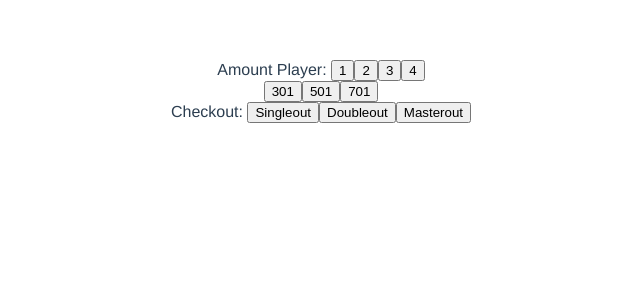
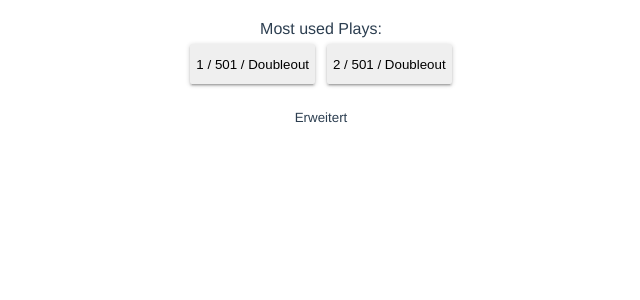
Before and after one commit to dieserak/dartscorer, a Vue app: page / in a window 1280 px wide. Shown: the top 300 px of the page, without its empty margins (319-959 px from the left). Built offline with nearby package versions, Linux system fonts and the light colour scheme; what vue-speech would draw is missing.

Commit message:
New stuff

```diff
--- a/src/App.vue
+++ b/src/App.vue
@@ -1,8 +1,20 @@
 <template>
 	<div id="app">
-		<div v-if="!goNext">
-			<div>
-				Amount Player:
+		<div v-if="!goNext" class="settings">
+			<div class="settings__item">
+				Most used Plays:<br>
+				<button @click="setAmountPlayers(1); setScore(501); setCheckout('d'); goNext = true;">
+					1 / 501 / Doubleout
+				</button>
+				<button @click="setAmountPlayers(2); setScore(501); setCheckout('d'); goNext = true;">
+					2 / 501 / Doubleout
+				</button>
+			</div>
+			<small @click="moreSettingsVisible = !moreSettingsVisible"><br>Erweitert</small>
+			<div v-if="moreSettingsVisible">
+				<div class="settings__item">
+					Players:<br>
+					<!-- have to be radiobuttons -->
 					<button @click="setAmountPlayers(1)">
 						1
 					</button>
@@ -16,7 +28,8 @@
 						4
 					</button>
 				</div>
-			<div>
+				<div class="settings__item">
+					X01<br>
 					<button @click="setScore(301)">
 						301
 					</button>
@@ -27,8 +40,8 @@
 						701
 					</button>
 				</div>
-			<div>
-				Checkout:
+				<div class="settings__item">
+					Checkout<br>
 					<button @click="setCheckout('s')">
 						Singleout
 					</button>
@@ -38,6 +51,7 @@
 					<button @click="setCheckout('t')">
 						Masterout
 					</button>
+				</div>
 			</div>
 		</div>
 		<Match
@@ -59,6 +73,7 @@ export default {
 	},
 	data() {
 		return {
+			moreSettingsVisible: false,
 			amountPlayers: 2,
 			score: 501,
 			checkout: "d",
@@ -80,13 +95,33 @@ export default {
 };
 </script>
 
-<style>
+<style lang="scss">
+.settings{
+	&__item{
+		padding-top: 20px;
+	}
+	button{
+		-webkit-appearance: none;
+		border: 0;
+		min-width: 60px;
+		min-height: 40px;
+		border-radius: 2px;
+		margin: 6px;
+		cursor: pointer;
+		-webkit-box-shadow: 0 2px 2px 0 rgba(0,0,0,0.14), 0 3px 1px -2px rgba(0,0,0,0.12), 0 1px 5px 0 rgba(0,0,0,0.2);
+    	box-shadow: 0 2px 2px 0 rgba(0,0,0,0.14), 0 3px 1px -2px rgba(0,0,0,0.12), 0 1px 5px 0 rgba(0,0,0,0.2);
+	}
+}
+
+html,body,#app{
+	height: 100%;
+}
+html,body{ margin: 0;}
   #app {
     font-family: "Avenir", Helvetica, Arial, sans-serif;
     -webkit-font-smoothing: antialiased;
     -moz-osx-font-smoothing: grayscale;
     text-align: center;
     color: #2c3e50;
-    margin-top: 60px;
   }
 </style>
--- a/src/components/Match.vue
+++ b/src/components/Match.vue
@@ -1,5 +1,6 @@
 <template>
-	<div class="scoreboard">
+	<div class="match">
+		<div class="scoreboard" :class="{'scoreboard--1': amountPlayers === 1}">
 			<div
 				v-for="player in players"
 				:key="player.id"
@@ -21,6 +22,7 @@
 					@keyup.enter="setNewScore(player.id)"
 				>
 				<Checkout :checkout="player.score" />
+			</div>
 		</div>
 		<vue-speech
 			lang="de-DE"
@@ -52,14 +54,7 @@ export default {
 		};
 	},
 	mounted() {
-		for (let i = 0; i < this.amountPlayers; i++) {
-			this.players.push({
-				id: i,
-				score: this.score,
-				shoot: '',
-				roundDartsThrown: 0
-			});
-		}
+		this.initMatch();
 	},
 	methods: {
 		onSpeechEnd({
@@ -164,6 +159,18 @@ export default {
 			}
 			else if (challengedScore === 0) {
 				alert("Winner");
+				this.initMatch();
+			}
+		},
+		initMatch(){
+			this.players = [];
+			for (let i = 0; i < this.amountPlayers; i++) {
+				this.players.push({
+					id: i,
+					score: this.score,
+					shoot: '',
+					roundDartsThrown: 0
+				});
 			}
 		},
 		busted(player, oldScore) {
@@ -179,7 +186,6 @@ export default {
 	.scoreboard-item{
 		background-color: #e8e8e8;
 		padding: 20px;
-		margin: 20px;
 		&__player{
 			font-size: 20px;
 		}
@@ -192,8 +198,14 @@ export default {
 		}
 	}
 	.scoreboard {
-		display: flex;
-    	justify-content: center;
-
+		display: grid;
+		grid-template-columns: 1fr 1fr;
+	    height: 100%;
+		&--1{
+			grid-template-columns: 1fr;
+		}
+	}
+	.match{
+		height: 100%;
 	}
 </style>
```
Lines whose indentation alone changed are shown as unchanged.
